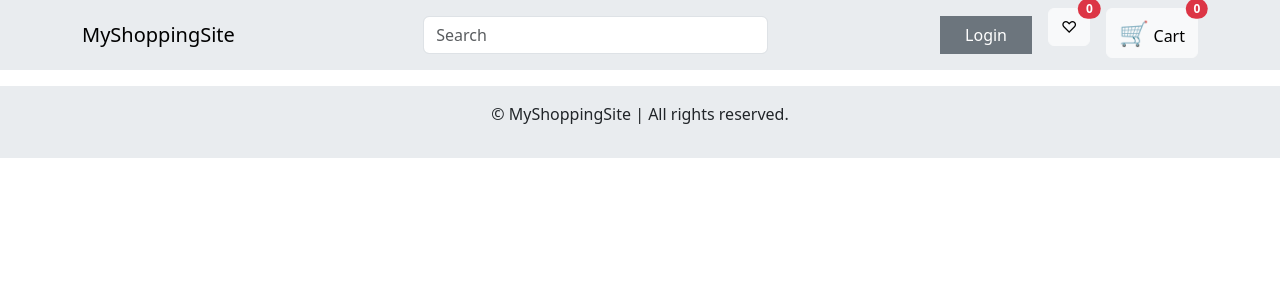
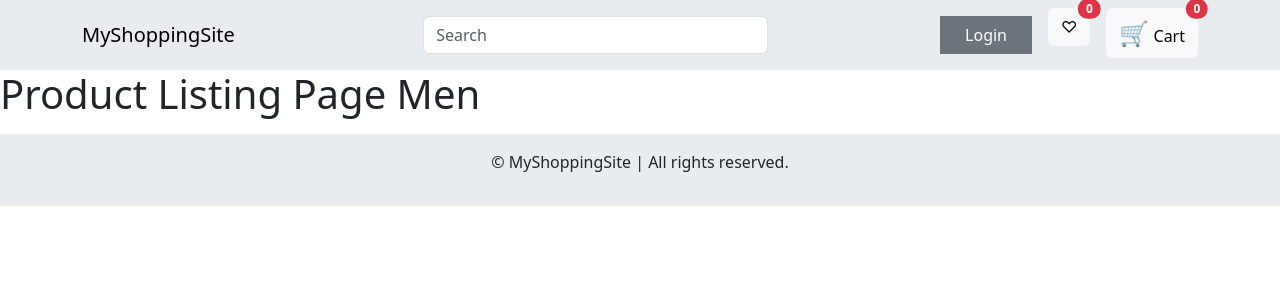
Before and after one commit to bhaskarbiswas04/E-commerce-app-LevelOne, a React (Create React App) app: page /products/1 in a window 1280 px wide. Shown: the top 300 px of the page. Built offline with nearby package versions, Linux system fonts and the light colour scheme.

Commit message:
started: productListingPage

```diff
--- a/src/App.js
+++ b/src/App.js
@@ -5,6 +5,7 @@ import "bootstrap/dist/css/bootstrap.min.css";
 import Home from "./pages/Home"
 import Header from "./components/Header"
 import Footer from "./components/Footer";
+import ProductListing from "./pages/ProductListing";
 
 
 function App() {
@@ -13,6 +14,7 @@ function App() {
       <Header/>
       <Routes>
         <Route path="/" element={<Home/>} />
+        <Route path="/products/:pCategory" element={<ProductListing/>} />
       </Routes>
       <Footer />
     </Router>
--- a/src/components/CategoryCards.jsx
+++ b/src/components/CategoryCards.jsx
@@ -1,4 +1,5 @@
 export default function CategoryCard ({ image, title, onClick }) {
+
       return (
         <div className="category-card mb-4" onClick={onClick}>
           <img src={image} alt={title} className="category-img" />
--- a/src/pages/Home.jsx
+++ b/src/pages/Home.jsx
@@ -1,10 +1,14 @@
+import { useNavigate } from "react-router-dom";
 import { categoriesData } from "../datas/categoryData";
 import CollectionCard from "../components/CollectionCards";
 import { newCollection } from "../datas/newCollectionData";
 import CategoryCard from "../components/CategoryCards";
 
 export default function Home() {
-  const handleClick = () => {};
+  const navigate = useNavigate();
+  const handleClick = (cTitle) => {
+    navigate(`/products/${cTitle}`);
+  };
 
   return (
     <div className="container">
@@ -15,7 +19,7 @@ export default function Home() {
             <CategoryCard
               image={category.imageUrl}
               title={category.title}
-              onClick={handleClick}
+              onClick={() => handleClick(category.title)}
             />
           </div>
         ))}
--- a/src/pages/ProductListing.jsx
+++ b/src/pages/ProductListing.jsx
@@ -1,3 +1,8 @@
 
-
-export default function ProductListing(){}
+export default function ProductListing(){
+    return (
+        <div>
+            <h1>Product Listing Page Men</h1>
+        </div>
+    )
+}
```
